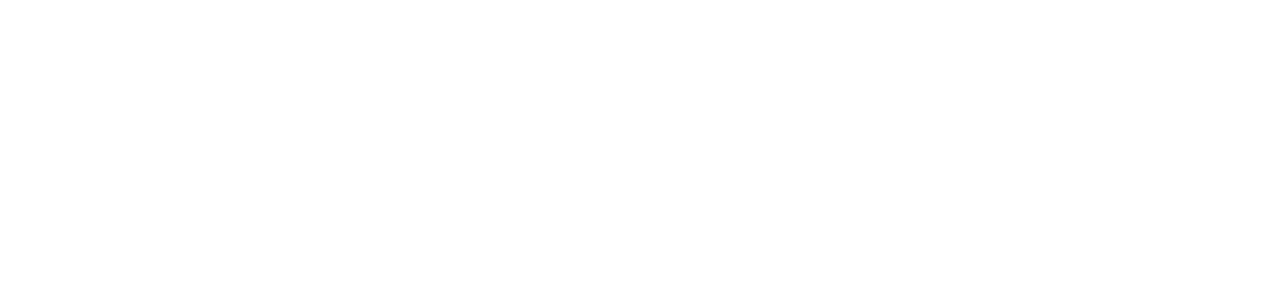
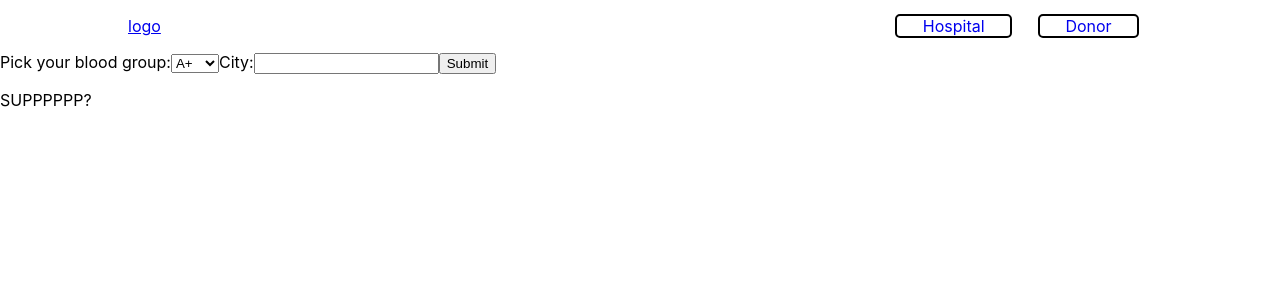
Before and after one commit to tusharbansal22/Blood-Bank, a React (Create React App) app in the folder client/: page / in a window 1280 px wide. Shown: the top 300 px of the page. Built offline with nearby package versions, Linux system fonts and the light colour scheme.

Commit message:
added navbar

```diff
--- /dev/null
+++ b/client/src/components/bloodform.jsx
@@ -0,0 +1,48 @@
+import React from "react";
+
+class BloodForm extends React.Component {
+  constructor(props) {
+    super(props);
+    this.state = {value: ''};
+
+    this.handleChange = this.handleChange.bind(this);
+    this.handleSubmit = this.handleSubmit.bind(this);
+  }
+
+  handleChange(event) {
+    this.setState({value: event.target.value});
+  }
+
+  handleSubmit(event) {
+    alert('A name was submitted: ' + this.state.value);
+    event.preventDefault();
+  }
+
+  render() {
+    return (
+
+      <form onSubmit={this.handleSubmit}>
+        <label>
+          Pick your blood group:
+          <select value={this.state.value} onChange={this.handleChange}>
+            <option value="A+">A+</option>
+            <option value="A-">A-</option>
+            <option value="B+">B+</option>
+            <option value="B-">B-</option>
+            <option value="AB+">AB+</option>
+            <option value="AB-">AB-</option>
+            <option value="O+">O+</option>
+            <option value="O-">O-</option>
+          </select>
+        </label>
+        <label>
+          City:
+          <input type="text" value={this.state.value} onChange={this.handleChange} />
+        </label>
+        <input type="submit" value="Submit" />
+      </form>
+    );
+  }
+}
+
+export default BloodForm;
--- a/client/src/components/navbar.jsx
+++ b/client/src/components/navbar.jsx
@@ -1,7 +1,19 @@
 import React from "react";
+import { Outlet, Link } from "react-router-dom";
+import "./styles/navbar.css"
 
 function Navbar(){
-  return(<div></div>);
+  return(<div>
+    <nav>
+      <Link to="/">logo</Link>
+      <div>
+      <Link to="/hospital">Hospital</Link>
+      <Link to="/donor">Donor</Link>
+
+      </div>
+    </nav>
+    <Outlet />
+  </div>);
 }
 
 export default Navbar;
--- /dev/null
+++ b/client/src/components/styles/navbar.css
@@ -0,0 +1,16 @@
+nav{
+  margin: 2vh 10vw;
+  display: flex;
+  flex-direction: row;
+  justify-content: space-between;
+}
+
+
+
+nav div a{
+  padding: 0 2vw;
+  margin: 0 1vw;
+  border: 2px solid black;
+  border-radius: 5px;
+  text-decoration: none;
+}
--- a/client/src/pages/Home.jsx
+++ b/client/src/pages/Home.jsx
@@ -1,7 +1,11 @@
 import React from "react";
+import BloodForm from "../components/bloodform";
 
-function HospitalLogin(){
-  return (<div></div>);
+function Home(){
+  return (<div class='main'>
+   <BloodForm></BloodForm>
+   <p>SUPPPPPP?</p>
+  </div>);
 }
 
-export default HospitalLogin
+export default Home
--- a/client/src/pages/hospitalLogin.jsx
+++ b/client/src/pages/hospitalLogin.jsx
@@ -1,7 +1,9 @@
 import React from "react";
 
 function HospitalLogin(){
-  return (<div></div>);
+  return (<div>
+
+  </div>);
 }
 
 export default HospitalLogin
```
